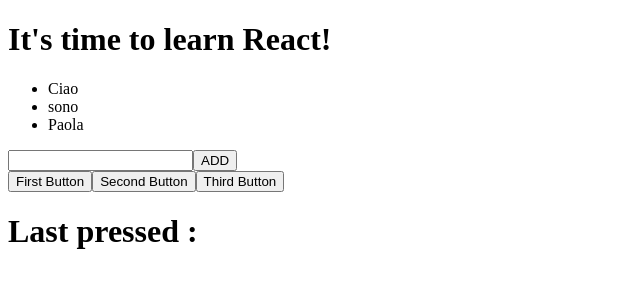
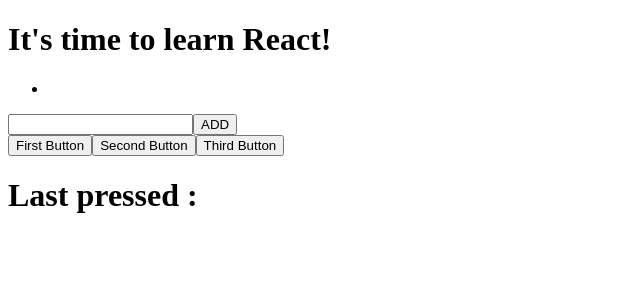
Before and after one commit to paolamelch/React-Paola, a React (Create React App) app in the folder my-app1/: page / in a window 1280 px wide. Shown: the top 300 px of the page, without its empty margins (0-640 px from the left). Built offline with nearby package versions, Linux system fonts and the light colour scheme.

Commit message:
corretto es 23

```diff
--- a/my-app1/src/App.js
+++ b/my-app1/src/App.js
@@ -17,7 +17,7 @@
         return(
             <>
                 <Hello />
-                <ToDoList names ={["Ciao","sono","Paola"]}/>
+                <ToDoList />
                 <ClickTracker/>
             </>
         )
--- a/my-app1/src/ToDoList.js
+++ b/my-app1/src/ToDoList.js
@@ -6,28 +6,32 @@
         super(props)
 
         this.state ={
-            item :""
+            items : [],
+            string: "",
         }
 
     }
 
     handleItemChange = (event) =>{
-        this.setState({item :<li>{event.target.value}</li>})
+        this.setState({string : event.target.value})
     }
 
     handleAddingInput = () =>{
-        this.setState({
-            item: this.props.names.push(this.state.item.props.children)
-        })
+        const input = [this.state.string];
+
+        this.setState({items : this.state.items.concat(input)})
+    }
+
+    componentDidUpdate(){
+        console.log(this.state.items);
     }
 
     render(){
-        const items = [...this.props.names]
-        const listItems = items.map((item) =><li>{item}</li>)
         return(
             <div>
-               <ul>{listItems}
-               </ul>
+               <ul>
+                <li>{this.state.items}</li>
+                </ul>
                 <div>
                     <input type="text" name="input" onChange={this.handleItemChange}/>
                     <button onClick={this.handleAddingInput}>ADD</button>
```
